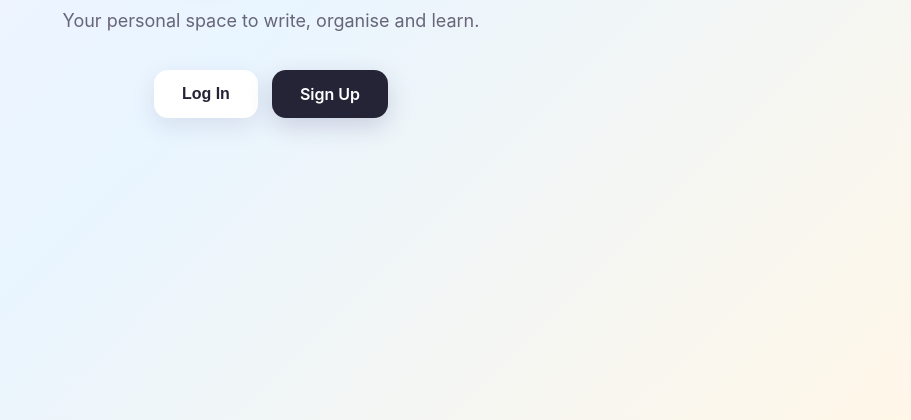
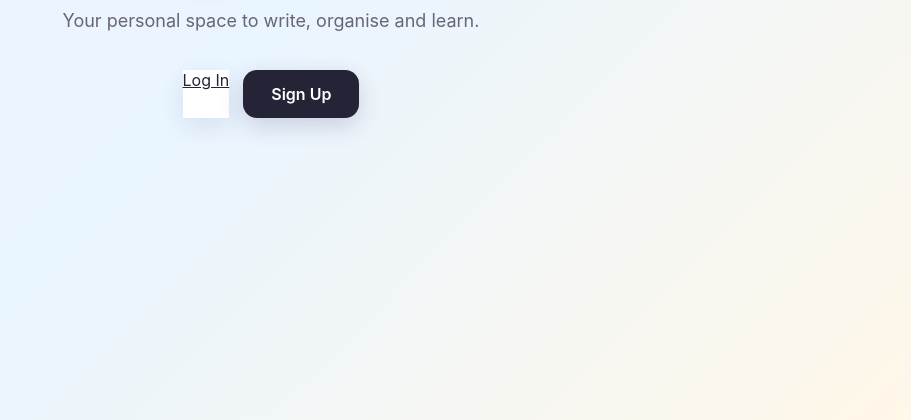
Before and after one commit to amjadgannass-art/noto, a website: page index.html in a window 1280 px wide. Shown: the part 380-800 px from the top of the page, without its empty margins (369-1280 px from the left). Drawn offline with Linux system fonts and the light colour scheme.

Commit message:
Change login button to link
Replaced login button with a link to login page.

```diff
--- a/index.html
+++ b/index.html
@@ -122,7 +122,7 @@ button:hover {
   </p>
 
   <div class="buttons">
-    <button class="login">Log In</button>
+  <a href="login.html" class="login">Log In</a>
     <a href="signup.html" class="signup">Sign Up</a>
   </div>
 
```
